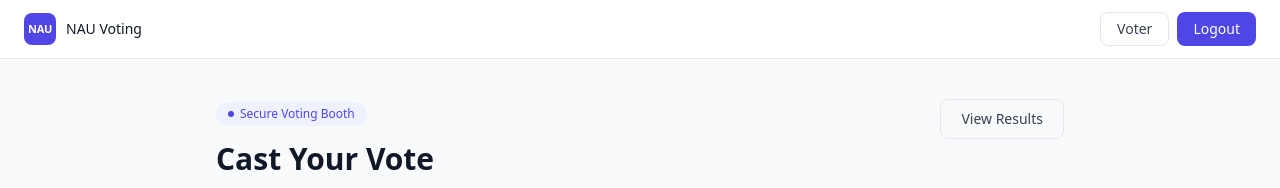
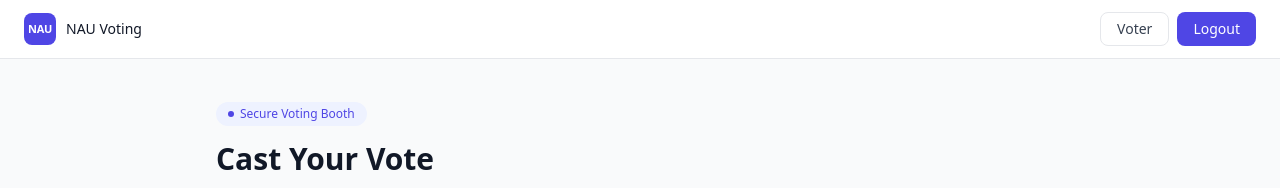
Before and after one commit to Gopikalyan19/nau-voting-system, a plain HTML site: page frontend/vote.html in a window 1280 px wide. Shown: the top 188 px of the page. Drawn offline with nearby package versions, Linux system fonts and the light colour scheme; no server answers; sample sign-in values are in the browser's storage.

Commit message:
Remove 'View Results' link from vote.html
Removed the 'View Results' link from the voting page.

```diff
--- a/frontend/vote.html
+++ b/frontend/vote.html
@@ -35,9 +35,7 @@
         <h1 class="text-3xl font-semibold text-gray-900 leading-snug mb-1">Cast Your Vote</h1>
         <p class="text-[15px] text-gray-500 leading-relaxed">Select one approved candidate per role. Once submitted, the vote is locked permanently.</p>
       </div>
-      <a href="results.html" class="h-10 px-5 border border-gray-200 hover:bg-gray-50 rounded-lg text-sm font-medium text-gray-700 transition-colors inline-flex items-center flex-shrink-0">
-        View Results
-      </a>
+
     </div>
 
     <!-- Alert -->
```
